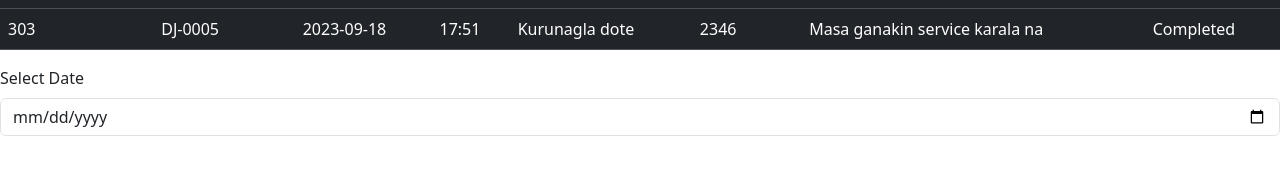
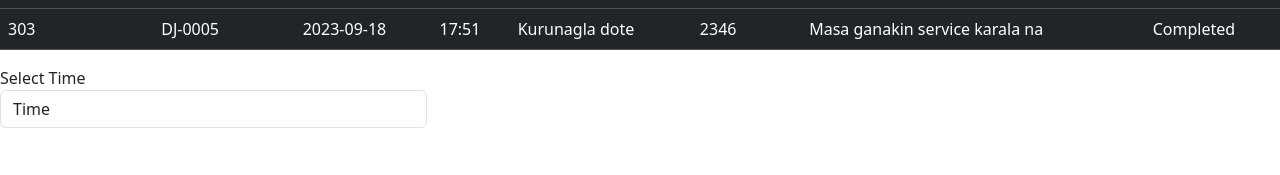
Before and after one commit to Hiransanjeewa/Vehicle-Service-Reservator, a React (Create React App) app in the folder vehicle-service-frontend/: page / in a window 1280 px wide. Shown: the part 141-316 px from the top of the page. Built offline with nearby package versions, Linux system fonts and the light colour scheme.

Commit message:
time selection component completed

```diff
--- a/vehicle-service-frontend/src/Home.js
+++ b/vehicle-service-frontend/src/Home.js
@@ -6,6 +6,7 @@ import Reservation from './components/reservations';
 import ReservationSender from './components/reservationSender';
 import UserProfile from './components/userProfile';
 import BootstrapDatePickerComponent from './components/datePicker';
+import BootstrapTimePickerComponent from './components/timePicker';
 //import CustomDatePickerComponent from './components/test';
 //import Date from './components/date';
 
@@ -35,7 +36,9 @@ export default function Home() {
                 <Header setSelectedComponent={setSelectedComponent} />
                 {renderComponent()}
 
-               <BootstrapDatePickerComponent/>
+               {/* <BootstrapDatePickerComponent/> */}
+
+               <BootstrapTimePickerComponent/>
 
 
 
--- /dev/null
+++ b/vehicle-service-frontend/src/components/timePicker.js
@@ -0,0 +1,20 @@
+
+
+
+
+function BootstrapTimePickerComponent() {
+    return(
+        <div class="form-group col-md-4">
+        <label for="inputState">Select Time</label>
+        <select id="inputState" class="form-control">
+          <option selected>Time</option>
+          <option>10 AM</option>
+          <option>11 AM</option>
+          <option>12 PM</option>
+        </select>
+      </div>
+
+    );
+}
+
+export default BootstrapTimePickerComponent;
```
Also changed, not shown: vehicle-service-frontend/src/components/date.js (deleted, +0 -35 lines).
